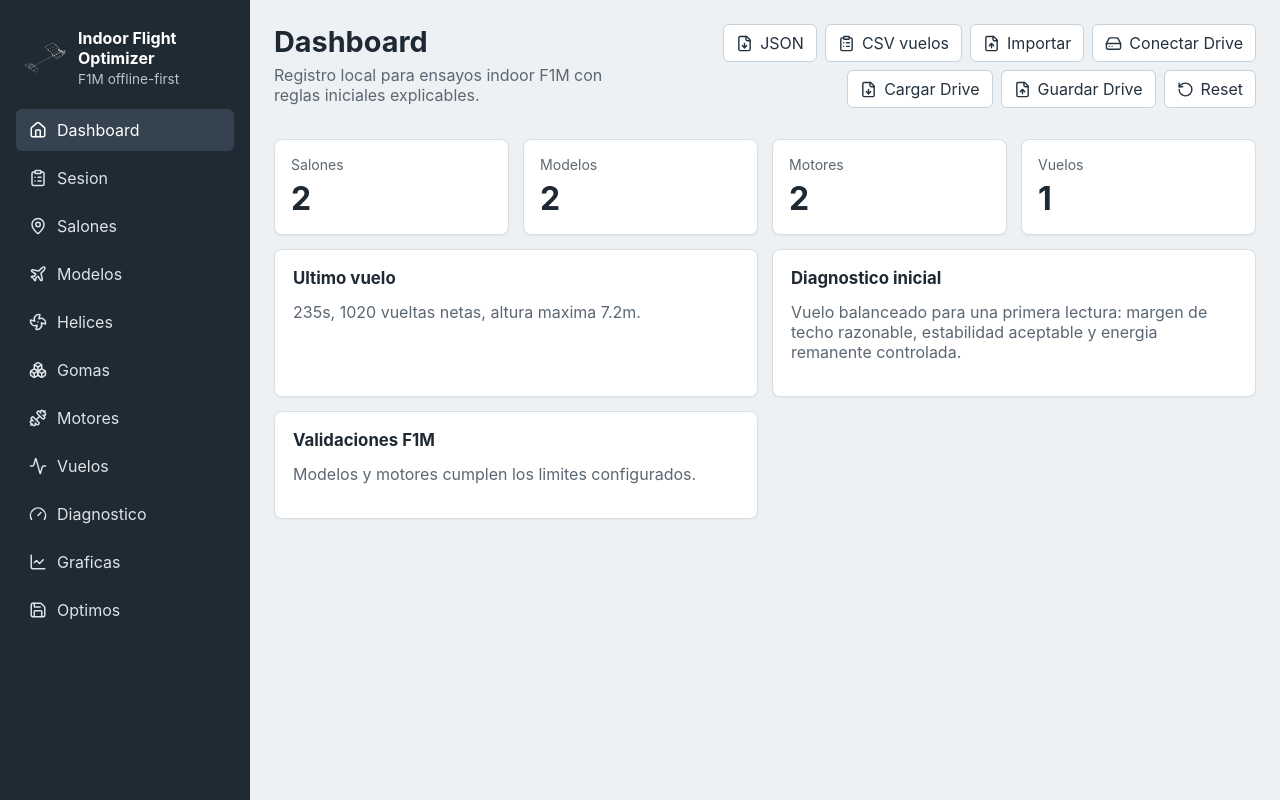
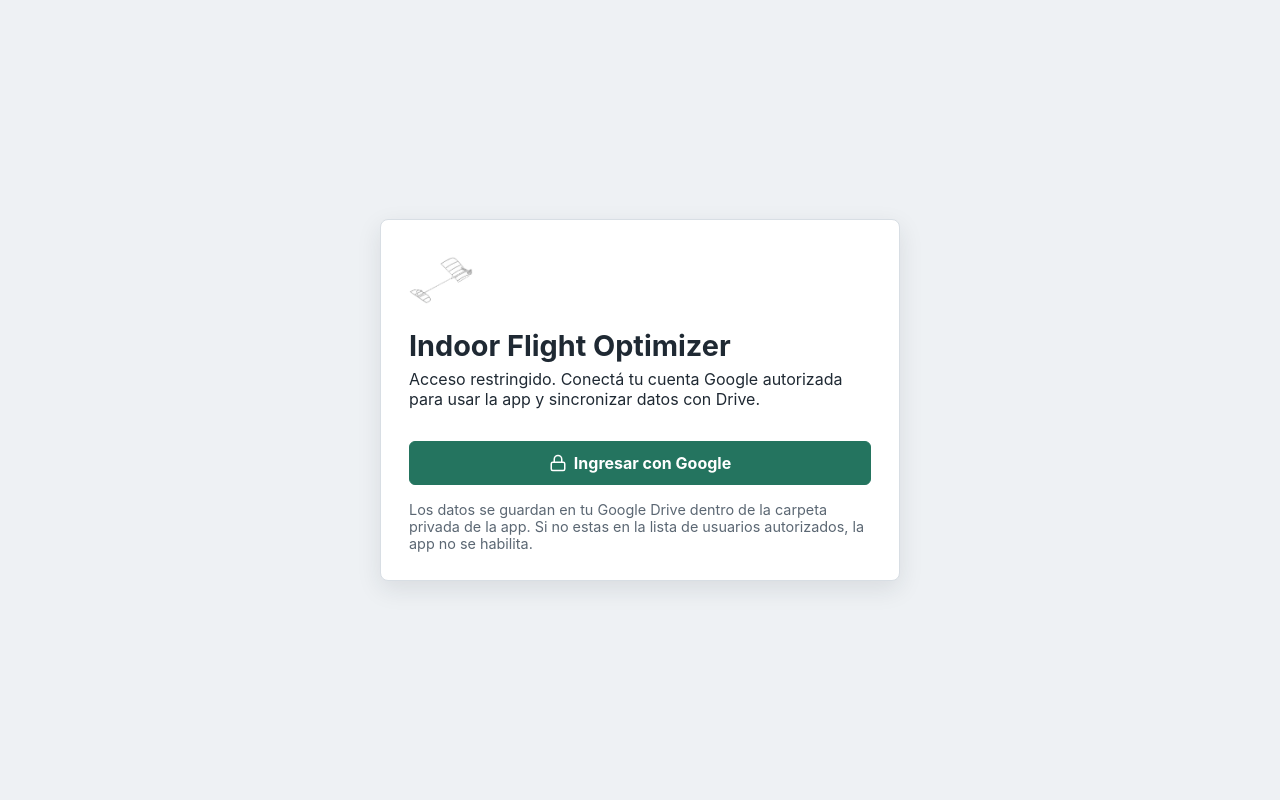
Before and after one commit to jgandolfo-cmd/indoor-flight-optimizer, a React (Vite) app: page / in a window 1280 px wide. Built offline with nearby package versions, Linux system fonts and the light colour scheme.

Commit message:
Require Google login and Drive authorization

```diff
--- a/src/App.tsx
+++ b/src/App.tsx
@@ -11,6 +11,7 @@ import {
   HardDrive,
   Home,
   LineChart,
+  Lock,
   MapPin,
   Plane,
   Fan,
@@ -53,7 +54,7 @@ import type {
   RpmSample,
   SessionObjective,
 } from './domain/types';
-import { loadDataFromDrive, requestDriveAccessToken, saveDataToDrive } from './storage/googleDriveStorage';
+import { loadDataFromDrive, loadGoogleUserProfile, requestDriveAccessToken, saveDataToDrive, type GoogleUserProfile } from './storage/googleDriveStorage';
 import { loadAppData, resetAppData, saveAppData } from './storage/localStorage';
 import logoUrl from '../img/logo.claro.png';
 
@@ -156,6 +157,8 @@ const sessionObjectiveLabels: Record<SessionObjective, string> = {
   competencia: 'Competencia',
 };
 
+const ALLOWED_USERS = ['jgandolfo@gmail.com'];
+
 function App() {
   const [view, setView] = useState<View>('dashboard');
   const [data, setData] = useState<AppData>(() => loadAppData());
@@ -163,6 +166,8 @@ function App() {
   const [driveAccessToken, setDriveAccessToken] = useState<string>();
   const [driveConnected, setDriveConnected] = useState(false);
   const [driveBusy, setDriveBusy] = useState(false);
+  const [googleUser, setGoogleUser] = useState<GoogleUserProfile>();
+  const [authError, setAuthError] = useState('');
   const importRef = useRef<HTMLInputElement>(null);
 
   useEffect(() => {
@@ -193,13 +198,27 @@ function App() {
 
   const connectGoogleDrive = async () => {
     setDriveBusy(true);
+    setAuthError('');
     try {
       const token = await requestDriveAccessToken('consent');
+      const profile = await loadGoogleUserProfile(token);
+      if (!ALLOWED_USERS.includes(profile.email.toLowerCase())) {
+        setDriveAccessToken(undefined);
+        setDriveConnected(false);
+        setGoogleUser(undefined);
+        const text = `Usuario no autorizado: ${profile.email}`;
+        setAuthError(text);
+        setMessage(text);
+        return;
+      }
       setDriveAccessToken(token);
       setDriveConnected(true);
-      setMessage('Google Drive conectado.');
+      setGoogleUser(profile);
+      setMessage(`Google Drive conectado: ${profile.email}`);
     } catch (error) {
-      setMessage(error instanceof Error ? error.message : 'No se pudo conectar Google Drive.');
+      const text = error instanceof Error ? error.message : 'No se pudo conectar Google Drive.';
+      setAuthError(text);
+      setMessage(text);
     } finally {
       setDriveBusy(false);
     }
@@ -208,8 +227,13 @@ function App() {
   const ensureDriveToken = async () => {
     if (driveAccessToken) return driveAccessToken;
     const token = await requestDriveAccessToken('');
+    const profile = await loadGoogleUserProfile(token);
+    if (!ALLOWED_USERS.includes(profile.email.toLowerCase())) {
+      throw new Error(`Usuario no autorizado: ${profile.email}`);
+    }
     setDriveAccessToken(token);
     setDriveConnected(true);
+    setGoogleUser(profile);
     return token;
   };
 
@@ -280,6 +304,16 @@ function App() {
     );
     downloadTextFile(`vuelos-${new Date().toISOString().slice(0, 10)}.csv`, csv, 'text/csv');
   };
+
+  if (!driveConnected || !googleUser || !ALLOWED_USERS.includes(googleUser.email.toLowerCase())) {
+    return (
+      <AuthGate
+        busy={driveBusy}
+        error={authError}
+        onConnect={() => void connectGoogleDrive()}
+      />
+    );
+  }
 
   return (
     <div className="app-shell">
@@ -358,6 +392,28 @@ type ChartPoint = {
   y: number;
   label?: string;
 };
+
+function AuthGate({ busy, error, onConnect }: { busy: boolean; error: string; onConnect: () => void }) {
+  return (
+    <main className="auth-shell">
+      <section className="auth-panel">
+        <img src={logoUrl} alt="" className="auth-logo" />
+        <div>
+          <h1>Indoor Flight Optimizer</h1>
+          <p>Acceso restringido. Conectá tu cuenta Google autorizada para usar la app y sincronizar datos con Drive.</p>
+        </div>
+        <button className="primary auth-button" type="button" onClick={onConnect} disabled={busy}>
+          <Lock size={18} />
+          {busy ? 'Conectando...' : 'Ingresar con Google'}
+        </button>
+        {error && <div className="warning">{error}</div>}
+        <p className="auth-note">
+          Los datos se guardan en tu Google Drive dentro de la carpeta privada de la app. Si no estas en la lista de usuarios autorizados, la app no se habilita.
+        </p>
+      </section>
+    </main>
+  );
+}
 
 function Dashboard({
   data,
--- a/src/storage/googleDriveStorage.ts
+++ b/src/storage/googleDriveStorage.ts
@@ -2,7 +2,7 @@ import { mockData } from '../domain/mockData';
 import type { AppData } from '../domain/types';
 
 const CLIENT_ID = '405210962088-n6lptcol9ibfkc99chevg4idjof5jf4b.apps.googleusercontent.com';
-const SCOPES = 'https://www.googleapis.com/auth/drive.appdata';
+const SCOPES = 'openid email profile https://www.googleapis.com/auth/drive.appdata';
 const DATA_FILENAME = 'indoor-flight-optimizer-data.json';
 
 type TokenClient = {
@@ -12,6 +12,12 @@ type TokenClient = {
 type TokenResponse = {
   access_token?: string;
   error?: string;
+};
+
+export type GoogleUserProfile = {
+  email: string;
+  name?: string;
+  picture?: string;
 };
 
 declare global {
@@ -97,6 +103,24 @@ export async function requestDriveAccessToken(prompt = ''): Promise<string> {
   });
 }
 
+export async function loadGoogleUserProfile(accessToken: string): Promise<GoogleUserProfile> {
+  const response = await fetch('https://www.googleapis.com/oauth2/v3/userinfo', {
+    headers: {
+      Authorization: `Bearer ${accessToken}`,
+    },
+  });
+
+  if (!response.ok) {
+    throw new Error(`No se pudo validar usuario Google (${response.status}).`);
+  }
+
+  const profile = await response.json() as GoogleUserProfile;
+  if (!profile.email) {
+    throw new Error('Google no devolvio email del usuario.');
+  }
+  return profile;
+}
+
 async function driveFetch<T>(accessToken: string, url: string, init: RequestInit = {}): Promise<T> {
   const response = await fetch(url, {
     ...init,
--- a/src/styles.css
+++ b/src/styles.css
@@ -166,6 +166,40 @@ h3 {
   border-radius: 6px;
   margin-bottom: 16px;
   padding: 10px 12px;
+}
+
+.auth-shell {
+  display: grid;
+  min-height: 100vh;
+  place-items: center;
+  padding: 24px;
+}
+
+.auth-panel {
+  background: #ffffff;
+  border: 1px solid #d8dee4;
+  border-radius: 8px;
+  box-shadow: 0 8px 24px rgb(31 41 51 / 10%);
+  display: grid;
+  gap: 16px;
+  max-width: 520px;
+  padding: 28px;
+}
+
+.auth-logo {
+  height: 64px;
+  object-fit: contain;
+  width: 64px;
+}
+
+.auth-button {
+  min-height: 44px;
+}
+
+.auth-note {
+  color: #5b6773;
+  font-size: 0.9rem;
+  margin: 0;
 }
 
 .grid {
```
